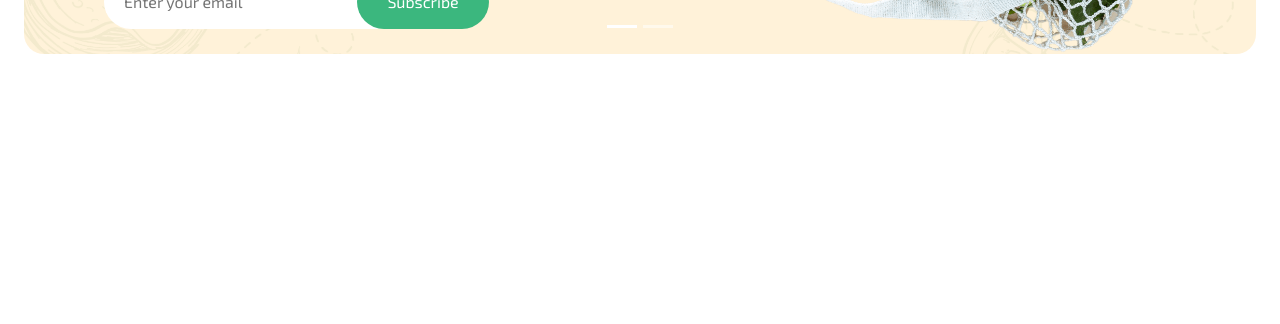
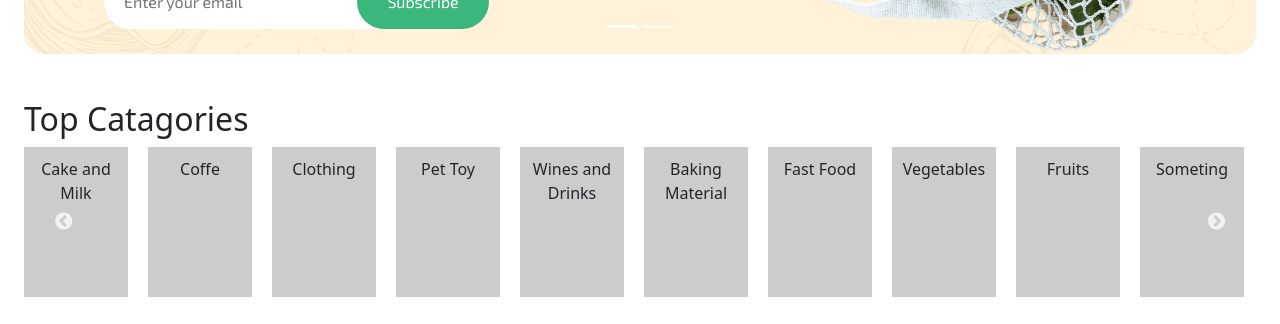
Before and after one commit to Nobleman78/Ecommerce-App, a React (Vite) app: page / in a window 1280 px wide. Shown: the part 568-892 px from the top of the page. Before the commit the page ends 800 px from the top, so only its background shows below. Built offline with nearby package versions, Linux system fonts and the light colour scheme; no server answers.

Commit message:
Catagory Slider added

```diff
--- a/package.json
+++ b/package.json
@@ -21,6 +21,7 @@
     "react-dom": "^19.0.0",
     "react-icons": "^5.4.0",
     "react-router-dom": "^7.2.0",
+    "react-slick": "^0.30.3",
     "sort-by": "^1.2.0"
   },
   "devDependencies": {
--- a/src/App.jsx
+++ b/src/App.jsx
@@ -2,6 +2,7 @@ import './App.css'
 import Header from './components/Header/Header'
 import './../node_modules/bootstrap/dist/css/bootstrap.min.css'
 import './../node_modules/bootstrap/dist/js/bootstrap.bundle.min.js';
+
 
 import {
   createBrowserRouter,
--- /dev/null
+++ b/src/components/CatSlider/CatagorySlider.css
@@ -0,0 +1,44 @@
+@import url('https://cdnjs.cloudflare.com/ajax/libs/slick-carousel/1.6.0/slick.min.css');
+@import url('https://cdnjs.cloudflare.com/ajax/libs/slick-carousel/1.6.0/slick-theme.min.css');
+
+.cat-slider-section{
+    width: 100%;
+    height: auto;
+    padding: 30px 0px;
+}
+
+.cat-slider-main .item{
+    background:#ccc ;
+    height: 150px;
+    text-align: center;
+    padding: 10px;
+
+
+}
+.cat-slider-main .slick-slide{
+    padding-right: 20px;
+}
+
+
+
+
+
+
+
+
+/* Slick Arrow Part */
+.slick-arrow{
+
+    width: 30px;
+    border-radius: 50%;
+    z-index: 100;
+    height: 20px;
+}
+
+.slick-arrow.slick-next{
+    right: 2%;
+
+}
+.slick-arrow.slick-prev{
+    left: 2%;
+}
--- /dev/null
+++ b/src/components/CatSlider/CatagorySlider.jsx
@@ -0,0 +1,82 @@
+import React from 'react';
+import './CatagorySlider.css'
+
+import Slider from 'react-slick';
+
+const CatagorySlider = () => {
+    var settings = {
+        dots: false,
+        infinite: true,
+        speed: 500,
+        slidesToShow: 10,
+        slidesToScroll: 1,
+        fade: false,
+        arrows: true
+    };
+    return (
+        <div className='cat-slider-section'>
+            <div className='container-fluid'>
+                <h2>Top Catagories</h2>
+
+                <Slider {...settings} className='cat-slider-main'>
+
+                    <div className='item'>
+                        <img src="" alt="" />
+                        <p>Cake and Milk</p>
+
+                    </div>
+                    <div className='item'>
+                        <img src="" alt="" />
+                        <p>Coffe</p>
+
+                    </div>
+                    <div className='item'>
+                        <img src="" alt="" />
+                        <p>Clothing</p>
+
+                    </div>
+                    <div className='item'>
+                        <img src="" alt="" />
+                        <p>Pet Toy</p>
+
+                    </div>
+                    <div className='item'>
+                       <img src="" alt="" />
+                       <p>Wines and Drinks</p>
+
+                    </div>
+                    <div className='item'>
+                        <img src="" alt="" />
+                        <p>Baking Material</p>
+
+                    </div>
+                    <div className='item'>
+                        <img src="" alt="" />
+                        <p>Fast Food</p>
+
+                    </div>
+                    <div className='item'>
+                        <img src="" alt="" />
+                        <p>Vegetables</p>
+
+                    </div>
+                    <div className='item'>
+                        <img src="" alt="" />
+                        <p>Fruits</p>
+
+                    </div>
+                    <div className='item'>
+                        <img src="" alt="" />
+                        <p>Someting</p>
+
+                    </div>
+
+                </Slider>
+
+            </div>
+
+        </div>
+    );
+};
+
+export default CatagorySlider;
--- a/src/components/Navigation/Navigation.jsx
+++ b/src/components/Navigation/Navigation.jsx
@@ -8,6 +8,7 @@ import contactIcon from '../../assets/icon-headphone.svg'
 import { AuthContext } from '../ContextProvider/ContextProvider';
 import { ClickAwayListener } from '@mui/material';
 const Navigation = ({ data }) => {
+
     const { homeData,groceriesData ,electronicsData,fashionData,aboutData,shopData} = useContext(AuthContext)
     const [isBrowseOpen, setBrowseOpen] = useState(false);
     const [isHomeButtonOpen, setHomeButtonOpen] = useState(false);
@@ -17,6 +18,7 @@ const Navigation = ({ data }) => {
     const [isAboutButtonOpen, setAboutButtonOpen] = useState(false);
     const [isShopButtonOpen, setShopButtonOpen] = useState(false);
     const [isBlogButtonOpen, setBlogButtonOpen] = useState(false)
+    const [selectIndex, setSelectIndex] = useState(0);
 
 
 
@@ -37,6 +39,7 @@ const Navigation = ({ data }) => {
                                     data.map((data, id) => {
                                         return (
                                             <li key={id}>{data}</li>
+
                                         )
                                     })
                                 }
@@ -203,12 +206,6 @@ const Navigation = ({ data }) => {
                             </div>
                         </div>
 
-
-
-
-
-
-
                     </div>
 
                 </div>
--- a/src/components/Root/Root.jsx
+++ b/src/components/Root/Root.jsx
@@ -1,6 +1,9 @@
 import { Outlet } from "react-router-dom";
 import Header from "../Header/Header";
 import MainPart from "../MainPart/MainPart";
+import CatagorySlider from "../CatSlider/CatagorySlider";
+
+
 
 
 const Root = () => {
@@ -8,6 +11,7 @@ const Root = () => {
         <div className="container-fluid w-100">
             <Header></Header>
             <MainPart></MainPart>
+            <CatagorySlider></CatagorySlider>
             <Outlet></Outlet>
 
         </div>
```
Also changed, not shown: src/components/MainPart/MainPart.jsx (+9 -0 lines), 1 other file (tests, documents, lock files or other folders).
